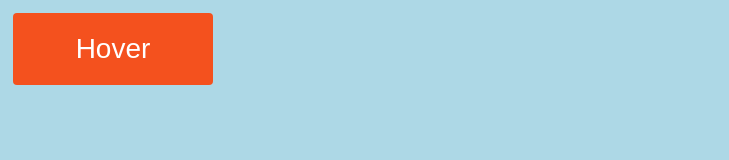
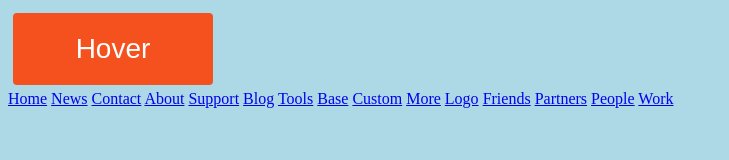
Before and after one commit to definitelynotchathuka/chooky, a plain HTML site: page index.html in a window 1280 px wide. Shown: the whole page, without its empty margins (0-729 px from the left). Drawn offline with Linux system fonts and the light colour scheme.

Commit message:
Update index.html

```diff
--- a/index.html
+++ b/index.html
@@ -61,3 +61,20 @@ p {
      <body>
      <button class="button"><span>Hover </span></button>
      </body>
+<div class="scrollmenu">
+  <a href="#home">Home</a>
+  <a href="#news">News</a>
+  <a href="#contact">Contact</a>
+  <a href="#about">About</a>
+  <a href="#support">Support</a>
+  <a href="#blog">Blog</a>
+  <a href="#tools">Tools</a>
+  <a href="#base">Base</a>
+  <a href="#custom">Custom</a>
+  <a href="#more">More</a>
+  <a href="#logo">Logo</a>
+  <a href="#friends">Friends</a>
+  <a href="#partners">Partners</a>
+  <a href="#people">People</a>
+  <a href="#work">Work</a>
+</div>
```
